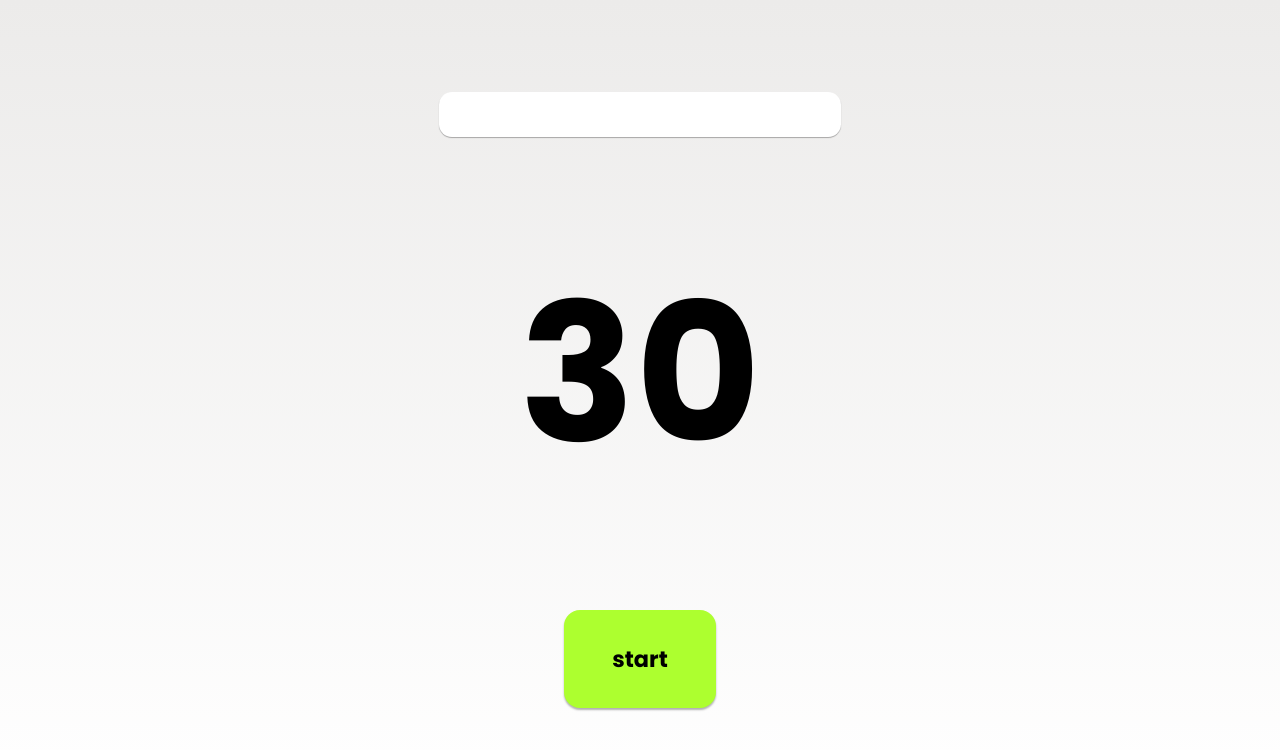
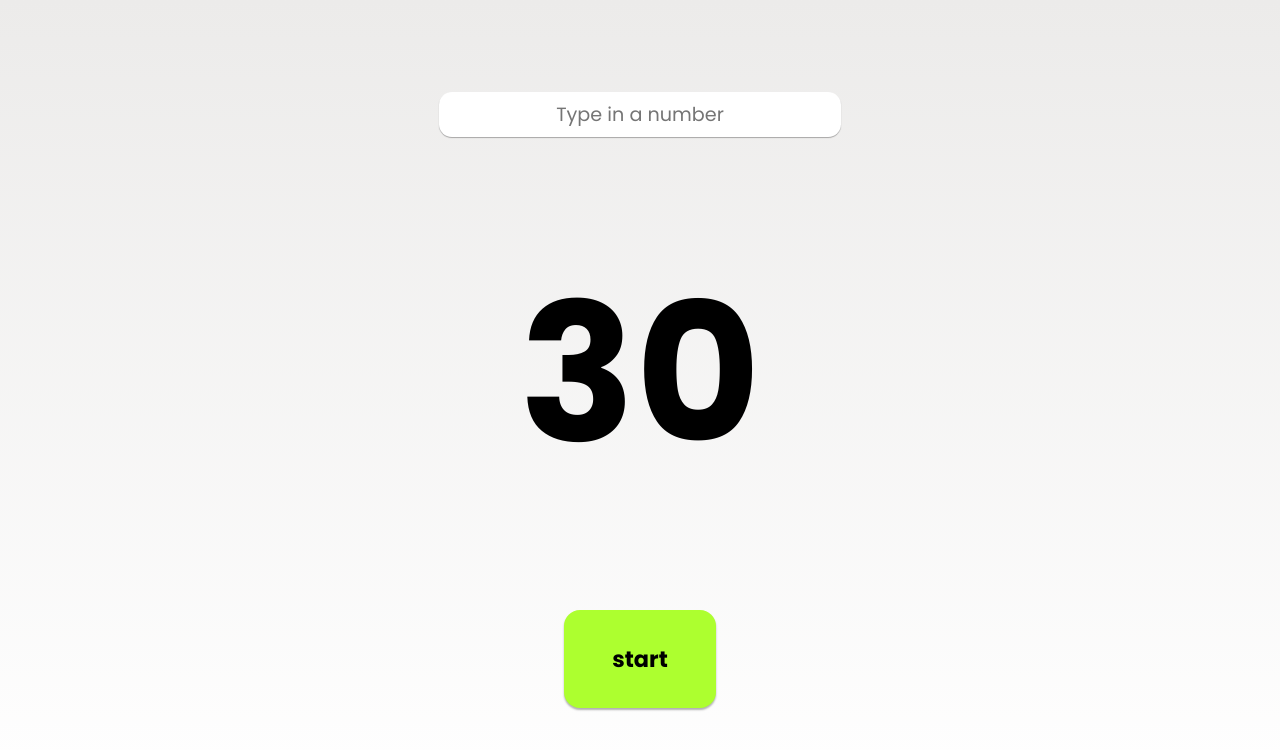
Before and after one commit to ropfoo/simple-count-down, a plain HTML site: page index.html in a window 1280 px wide. Drawn offline with Linux system fonts and the light colour scheme.

Commit message:
added placeholder for input field

```diff
--- a/index.html
+++ b/index.html
@@ -8,7 +8,7 @@
 </head>
 <body>
     <div class="count-down">
-        <input class='input' id="count-input" type="text">
+        <input class='input' id="count-input" placeholder="Type in a number" type="text">
         <div id="count-down-number" data-number="30"></div>
         <button id="start-btn">start</button>
     </div>
```
